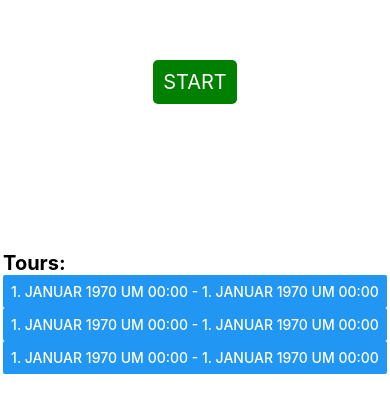
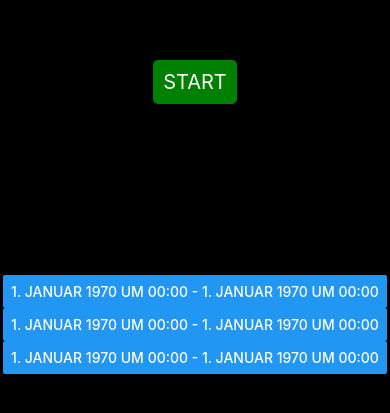
Before and after one commit to scray/logbook-app, a React Native app in the folder frontend/: screen / in a window 390 px wide. Shown: the part 109-522 px from the top of the page. Built offline with nearby package versions, Linux system fonts and the light colour scheme.

Commit message:
#1 style: changed the background to black

```diff
--- a/frontend/App.tsx
+++ b/frontend/App.tsx
@@ -18,7 +18,7 @@ export default function App() {
 const styles = StyleSheet.create({
     container: {
         flex: 1,
-        backgroundColor: '#fff',
+        backgroundColor: '#000',
         alignItems: 'center',
         justifyContent: 'center',
     },
--- a/frontend/components/map/Map.tsx
+++ b/frontend/components/map/Map.tsx
@@ -60,7 +60,6 @@ export default function Map({selectedTour}: { selectedTour: Tour | undefined })
 const styles = StyleSheet.create({
     container: {
         flex: 1,
-        backgroundColor: '#fff',
         alignItems: 'center',
         justifyContent: 'center',
     },
--- a/frontend/components/tourManagement/TourManagementMenu.tsx
+++ b/frontend/components/tourManagement/TourManagementMenu.tsx
@@ -42,7 +42,6 @@ export default function TourManagementMenu() {
 const styles = StyleSheet.create({
     tourlistContainer: {
         flex: 1,
-        backgroundColor: '#fff',
         alignItems: 'center',
         justifyContent: 'center',
     },
--- a/frontend/components/tourManagement/TourStartButton.tsx
+++ b/frontend/components/tourManagement/TourStartButton.tsx
@@ -7,7 +7,6 @@ export default function TourStartButton({onPress}: { onPress: (state: string) =>
     let styles = StyleSheet.create({
         tourlistContainer: {
             flex: 1,
-            backgroundColor: '#fff',
             alignItems: 'center',
             justifyContent: 'center',
         },
--- a/frontend/components/tourlist/Tourlist.tsx
+++ b/frontend/components/tourlist/Tourlist.tsx
@@ -64,7 +64,6 @@ export default function Tourlist({
 const styles = StyleSheet.create({
     tourlistContainer: {
         flex: 1,
-        backgroundColor: '#fff',
         alignItems: 'center',
         justifyContent: 'center',
     },
--- a/frontend/pages/Overview.tsx
+++ b/frontend/pages/Overview.tsx
@@ -20,7 +20,6 @@ export default function Overview() {
 const styles = StyleSheet.create({
     container: {
         flex: 1,
-        backgroundColor: '#fff',
         alignItems: 'center',
         justifyContent: 'center',
     },
```
